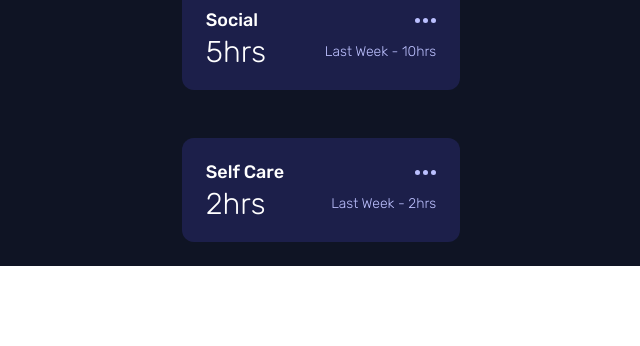
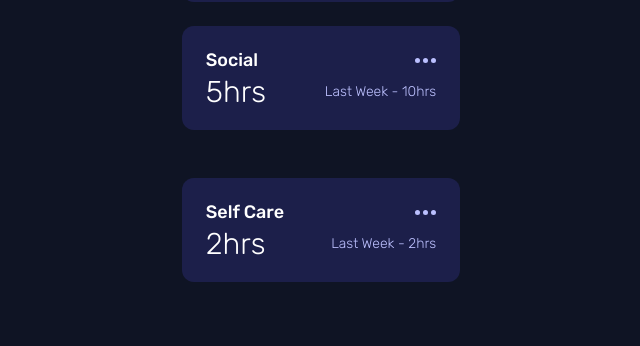
Before and after one commit to yurimzk/time-tracking-dashboard, a website: page index.html in a window 1280 px wide. Shown: the part 746-1092 px from the top of the page, without its empty margins (319-959 px from the left). Before the commit the page ends 1012 px from the top, so only its background shows below. Drawn offline with nearby package versions, Linux system fonts and the light colour scheme; files that its build step writes are made by us from their sources.

Commit message:
change app's padding

```diff
--- a/index.html
+++ b/index.html
@@ -22,7 +22,7 @@
   <body class="font-rubik text-lg">
     <div
       id="app"
-      class="bg-very-dark-blue flex flex-col gap-6 justify-items-center items-center py-6"
+      class="bg-very-dark-blue flex flex-col gap-6 justify-items-center items-center py-16"
     >
       <header class="bg-dark-blue rounded-xl">
         <div
```
